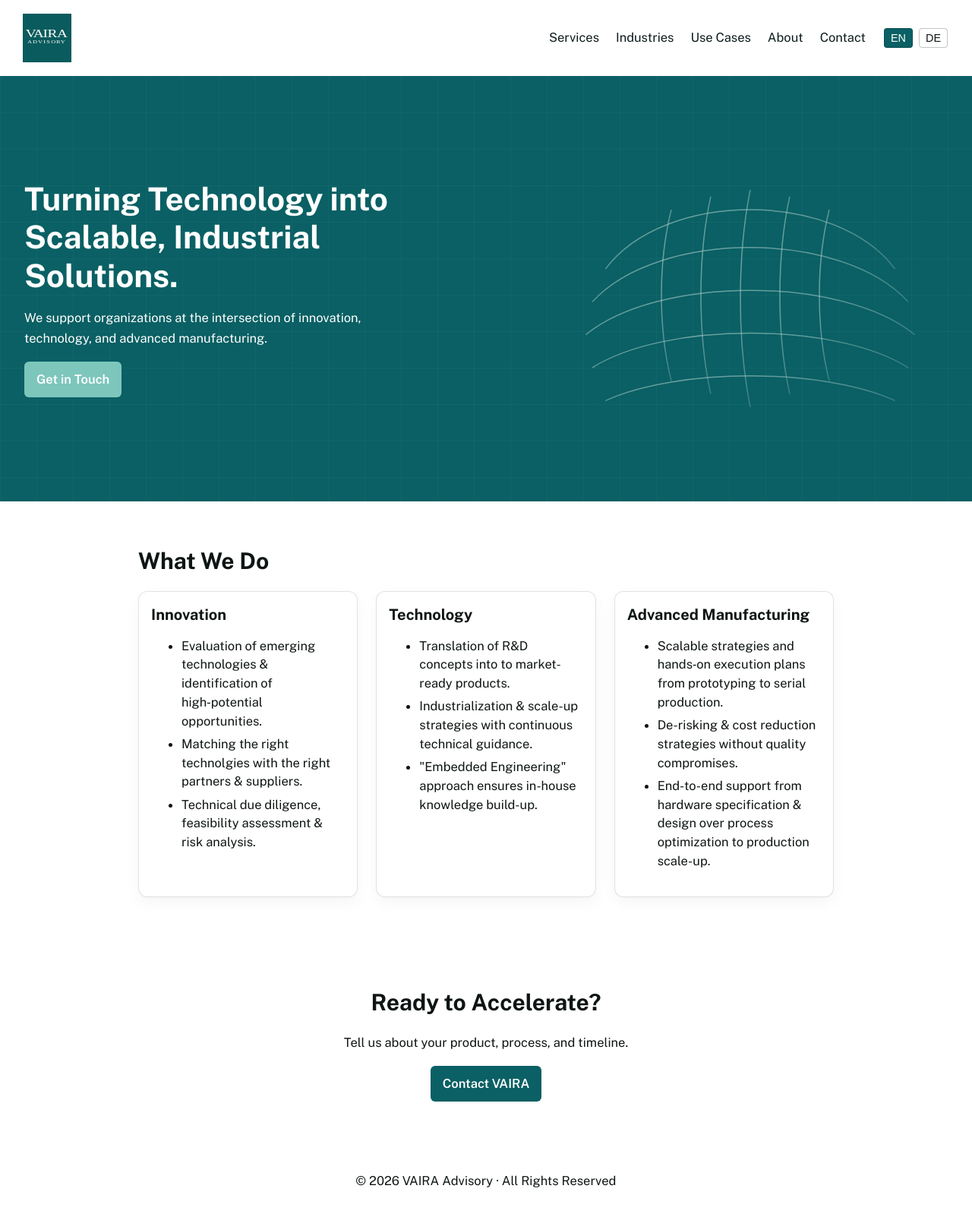
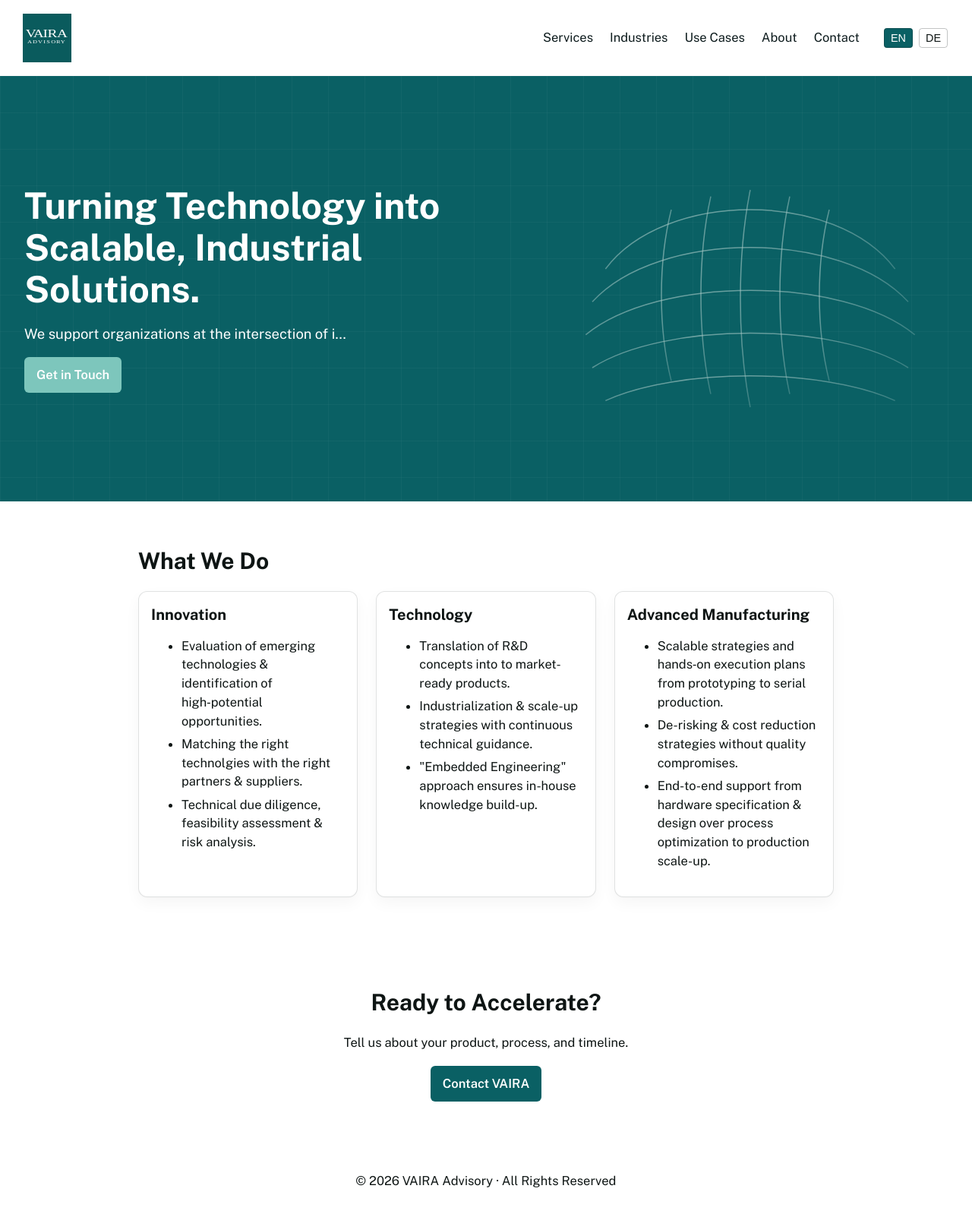
Before and after one commit to raphaelheeb/vaira-advisory, a Jekyll site: the page built from index.html, in a window 1280 px wide. Shown: the whole page at 76% size. Built offline with Jekyll 4.4.1, drawn with Linux system fonts in a browser that asks for light colours.

Commit message:
Update styles.css

```diff
--- a/assets/css/styles.css
+++ b/assets/css/styles.css
@@ -141,7 +141,7 @@
   margin-left: auto;     /* pushes nav + language switcher to right */
   display: flex;
   align-items: center;
-  gap: 24px;
+  gap: 32px;
 }
 
 /* Nav list */
@@ -217,7 +217,7 @@
 /* 2 columns */
 .hero .hero-grid {
   display: grid;
-  grid-template-columns: minmax(0, 1fr) minmax(0, 1.4fr);
+  grid-template-columns: minmax(0, 1.2fr) minmax(0, 1.0fr);
   gap: var(--hero-gap);
   align-items: center;
   position: relative;
@@ -228,9 +228,22 @@
   align-self: center;
 }
 
-.hero-title,
+.hero-title{
+  color: #ffffff;
+  font-size: clamp(30px, 5vw, 48px);   /* slightly larger max to allow 2 lines comfortably */
+  line-height: 1.15;
+  max-width: 28ch;                     /* tune until it wraps to ~2 lines on desktop */
+  word-break: normal;
+}
+
 .hero-sub {
   color: #ffffff;
+  font-size: clamp(16px, 2vw, 18.5px);
+  line-height: 1.35;
+  white-space: nowrap;                  /* try to keep it one line */
+  max-width: 38ch;                      /* safeguard if it must wrap on very narrow screens */
+  overflow: hidden;
+  text-overflow: ellipsis;              /* optional: avoid wrap on medium screens */
 }
 
 /* CTA */
```
